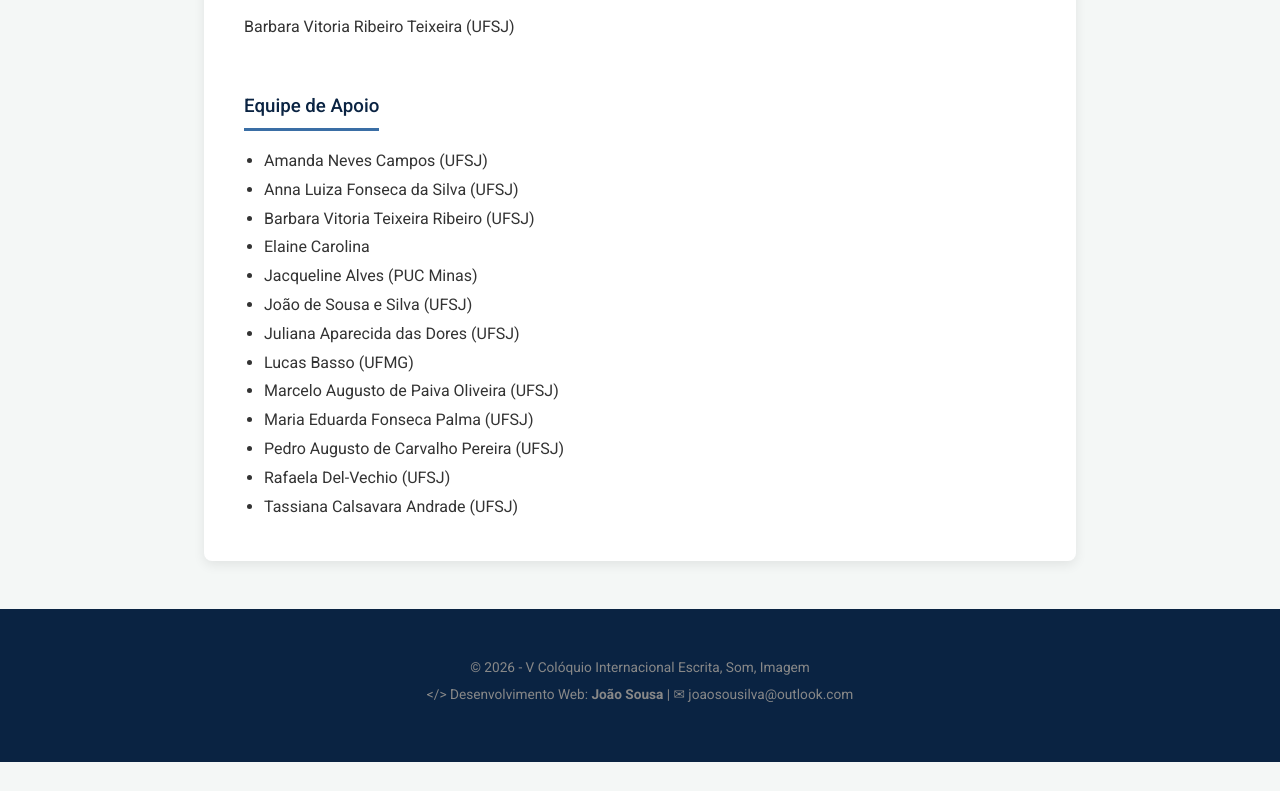
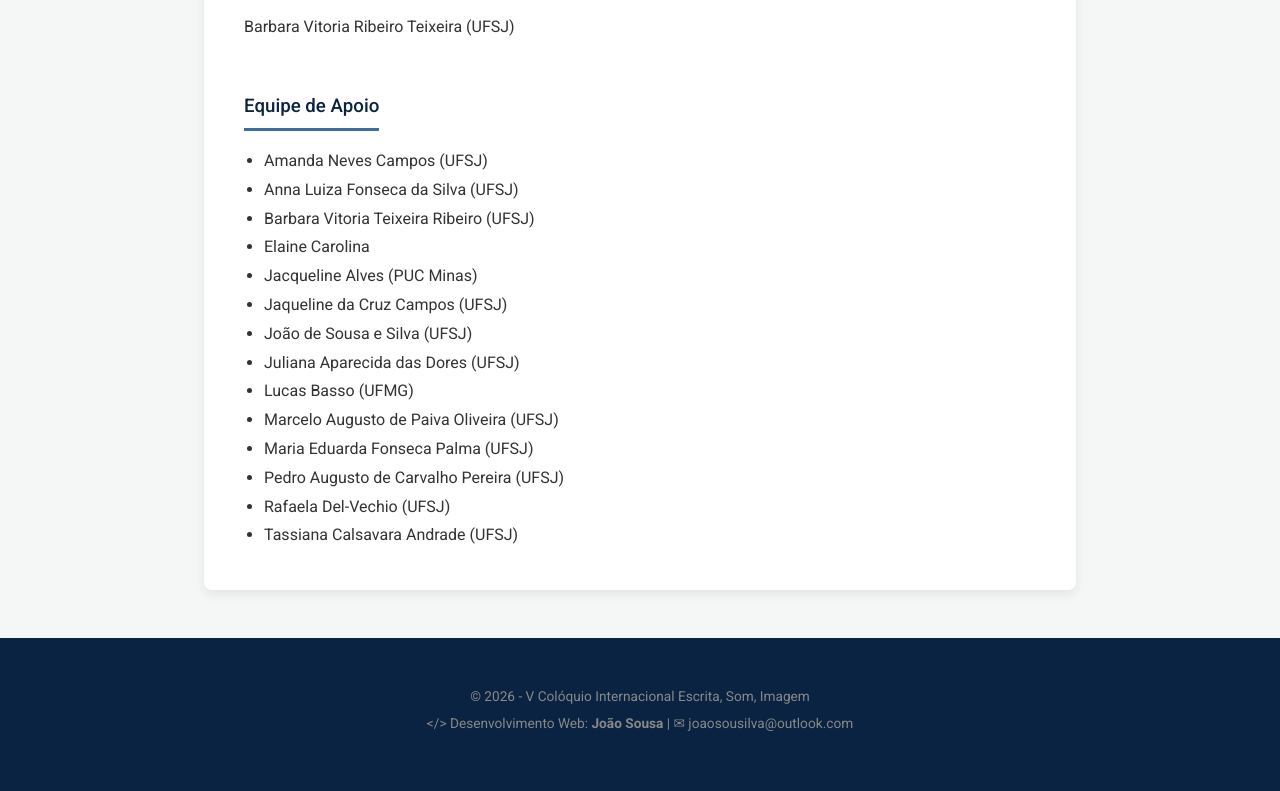
Before and after one commit to intermidia2026/coloquio, a plain HTML site: page comissao.html in a window 1280 px wide. Shown: the part 2605-3396 px from the top of the page. Before the commit the page ends 3367 px from the top, so only its background shows below. Drawn offline with Linux system fonts and the light colour scheme.

Commit message:
Update comissao.html
Adicionando a Jaqueline a equipe de apoio

```diff
--- a/comissao.html
+++ b/comissao.html
@@ -93,6 +93,7 @@
                     <li>Barbara Vitoria Teixeira Ribeiro (UFSJ)</li>
                     <li>Elaine Carolina</li>
                     <li>Jacqueline Alves (PUC Minas)</li>
+                    <li>Jaqueline da Cruz Campos (UFSJ)</li>
                     <li>João de Sousa e Silva (UFSJ)</li>
                     <li>Juliana Aparecida das Dores (UFSJ)</li>
                     <li>Lucas Basso (UFMG)</li>
@@ -180,6 +181,7 @@
                     <li>Anna Luiza Fonseca da Silva (UFSJ)</li>
                     <li>Barbara Vitoria Teixeira Ribeiro (UFSJ)</li>
                     <li>Elaine Carolina</li>
+                    <li>Jaqueline da Cruz Campos (UFSJ)</li>
                     <li>Jacqueline Alves (PUC Minas)</li>
                     <li>João de Sousa e Silva (UFSJ)</li>
                     <li>Juliana Aparecida das Dores (UFSJ)</li>
```
